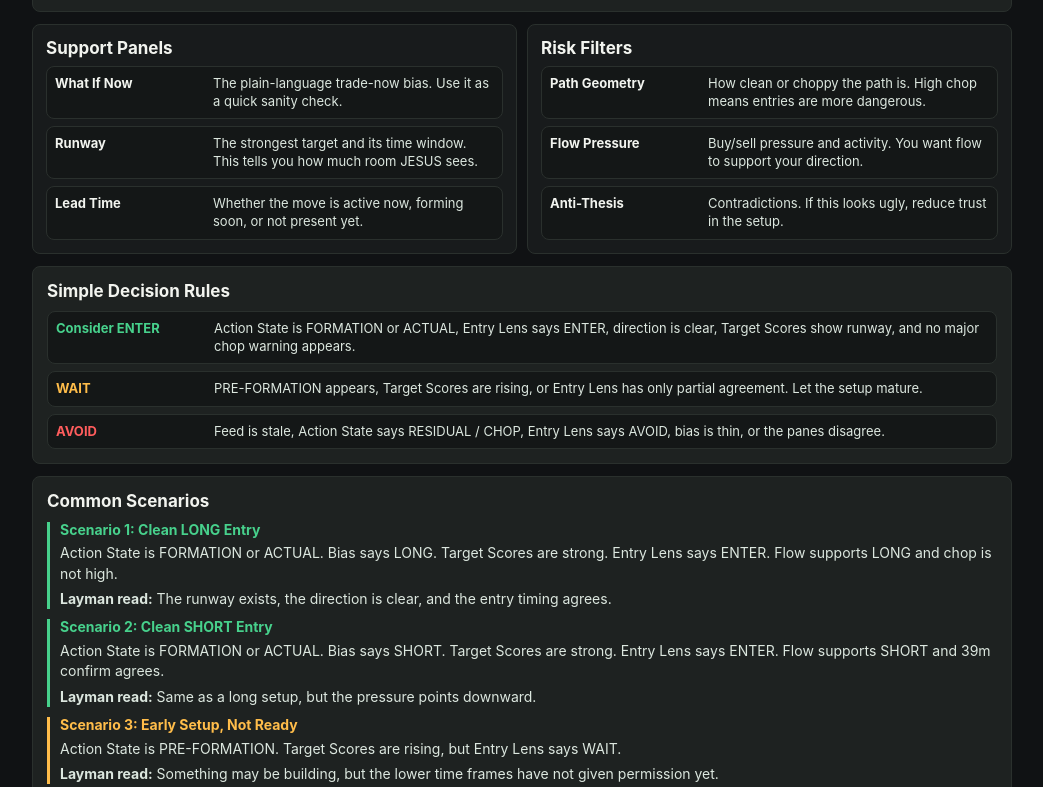
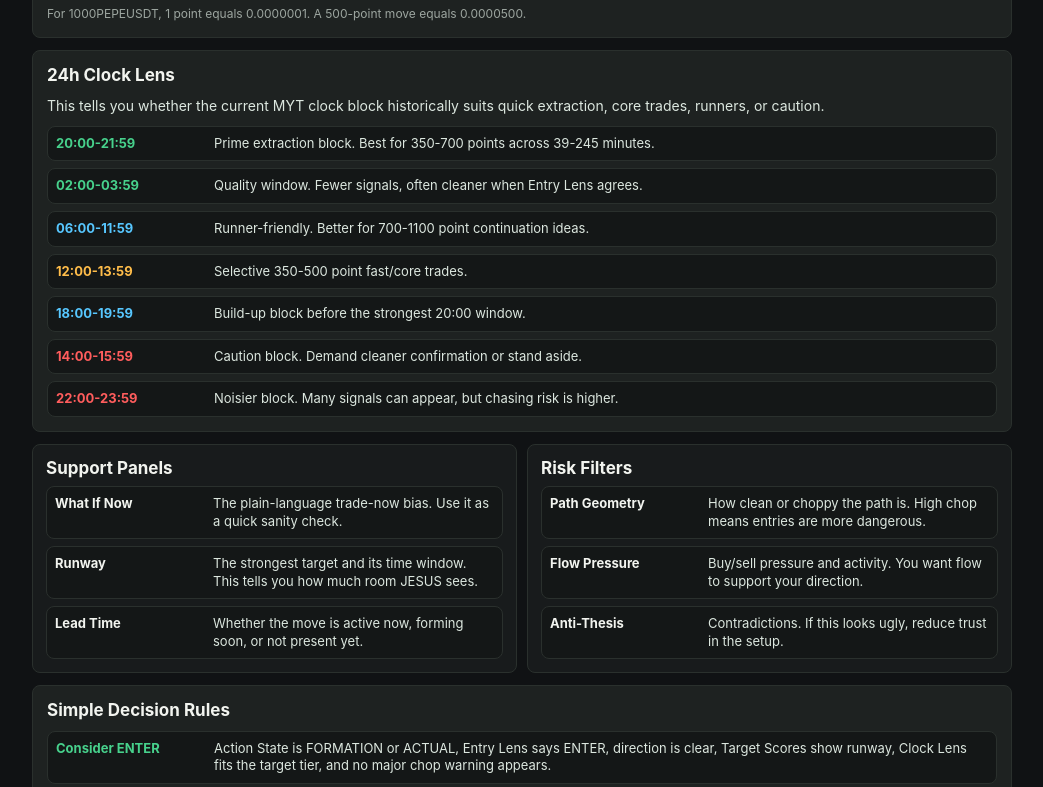
Before and after one commit to aukarwai/yeshuaguide, a plain HTML site: page index.html in a window 1280 px wide. Shown: the part 959-1746 px from the top of the page, without its empty margins (118-1161 px from the left). Drawn offline with Linux system fonts and the light colour scheme.

Commit message:
Update index.html

```diff
--- a/index.html
+++ b/index.html
@@ -75,6 +75,7 @@ li + li { margin-top:6px; }
       <li><b>Action State second.</b> This tells you whether the market is asleep, forming, active, or messy.</li>
       <li><b>Bias third.</b> Read LONG or SHORT in the Action State line and What If Now.</li>
       <li><b>Target Scores fourth.</b> These show the possible distance and time runway.</li>
+      <li><b>Clock Lens fifth.</b> Check whether the current MYT block supports this type of extraction.</li>
       <li><b>Entry Lens last.</b> This is the timing gate. ENTER, WAIT, or AVOID.</li>
     </ol>
   </section>
@@ -114,6 +115,20 @@ li + li { margin-top:6px; }
     <p class="small">For 1000PEPEUSDT, 1 point equals 0.0000001. A 500-point move equals 0.0000500.</p>
   </section>
 
+  <section class="band">
+    <h2>24h Clock Lens</h2>
+    <p>This tells you whether the current MYT clock block historically suits quick extraction, core trades, runners, or caution.</p>
+    <div class="table">
+      <div class="row"><b class="good">20:00-21:59</b><span>Prime extraction block. Best for 350-700 points across 39-245 minutes.</span></div>
+      <div class="row"><b class="good">02:00-03:59</b><span>Quality window. Fewer signals, often cleaner when Entry Lens agrees.</span></div>
+      <div class="row"><b class="info">06:00-11:59</b><span>Runner-friendly. Better for 700-1100 point continuation ideas.</span></div>
+      <div class="row"><b class="warn">12:00-13:59</b><span>Selective 350-500 point fast/core trades.</span></div>
+      <div class="row"><b class="info">18:00-19:59</b><span>Build-up block before the strongest 20:00 window.</span></div>
+      <div class="row"><b class="bad">14:00-15:59</b><span>Caution block. Demand cleaner confirmation or stand aside.</span></div>
+      <div class="row"><b class="bad">22:00-23:59</b><span>Noisier block. Many signals can appear, but chasing risk is higher.</span></div>
+    </div>
+  </section>
+
   <section class="grid">
     <div class="card">
       <h2>Support Panels</h2>
@@ -137,7 +152,7 @@ li + li { margin-top:6px; }
   <section class="band">
     <h2>Simple Decision Rules</h2>
     <div class="table">
-      <div class="row"><b class="good">Consider ENTER</b><span>Action State is FORMATION or ACTUAL, Entry Lens says ENTER, direction is clear, Target Scores show runway, and no major chop warning appears.</span></div>
+      <div class="row"><b class="good">Consider ENTER</b><span>Action State is FORMATION or ACTUAL, Entry Lens says ENTER, direction is clear, Target Scores show runway, Clock Lens fits the target tier, and no major chop warning appears.</span></div>
       <div class="row"><b class="warn">WAIT</b><span>PRE-FORMATION appears, Target Scores are rising, or Entry Lens has only partial agreement. Let the setup mature.</span></div>
       <div class="row"><b class="bad">AVOID</b><span>Feed is stale, Action State says RESIDUAL / CHOP, Entry Lens says AVOID, bias is thin, or the panes disagree.</span></div>
     </div>
@@ -184,7 +199,7 @@ li + li { margin-top:6px; }
 
   <section class="callout">
     <h2>Best Practical Rule</h2>
-    <p>Do not enter just because one panel looks exciting. JESUS is strongest when <b>Action State</b>, <b>bias</b>, <b>Target Scores</b>, <b>Entry Lens</b>, and <b>risk filters</b> point in the same direction.</p>
+    <p>Do not enter just because one panel looks exciting. JESUS is strongest when <b>Action State</b>, <b>bias</b>, <b>Target Scores</b>, <b>Clock Lens</b>, <b>Entry Lens</b>, and <b>risk filters</b> point in the same direction.</p>
   </section>
 
   <section class="band">
@@ -194,6 +209,7 @@ li + li { margin-top:6px; }
       <li>Is Action State better than WAIT?</li>
       <li>Is the LONG or SHORT bias obvious?</li>
       <li>Do Target Scores show enough runway for the trade?</li>
+      <li>Does Clock Lens fit the target tier, or is it warning you to be stricter?</li>
       <li>Does Entry Lens say ENTER, or at least stop saying AVOID?</li>
       <li>Are chop, contradiction, and flow acceptable?</li>
       <li>Do you already know your invalidation point before entering?</li>
```
